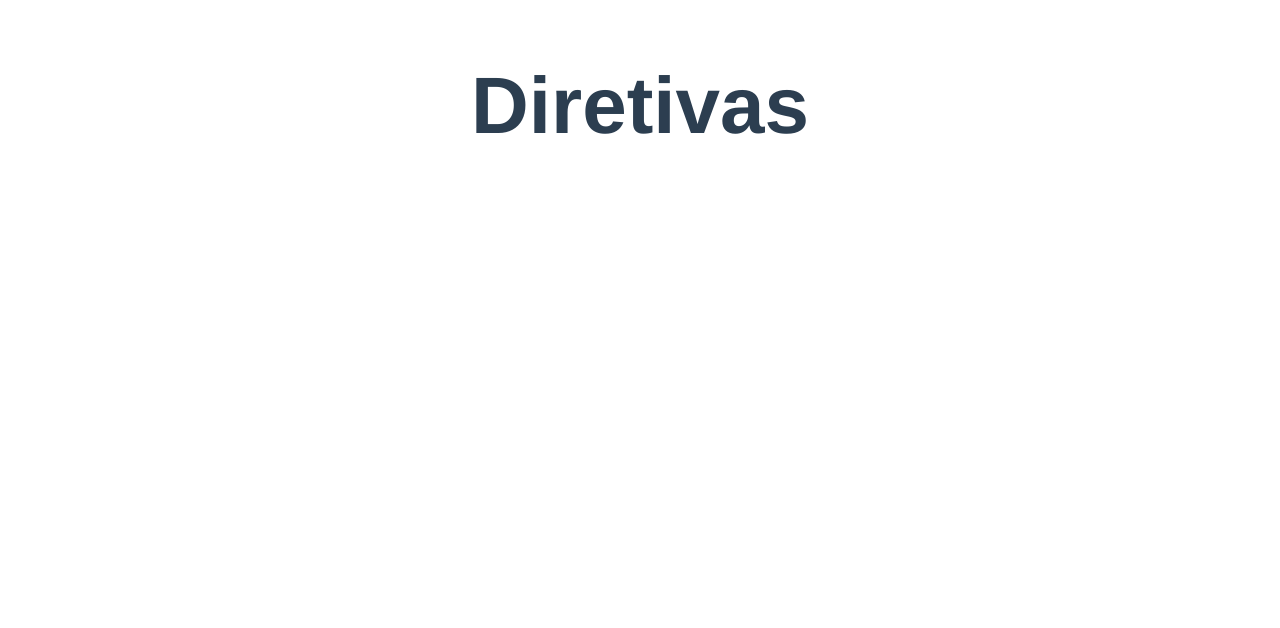
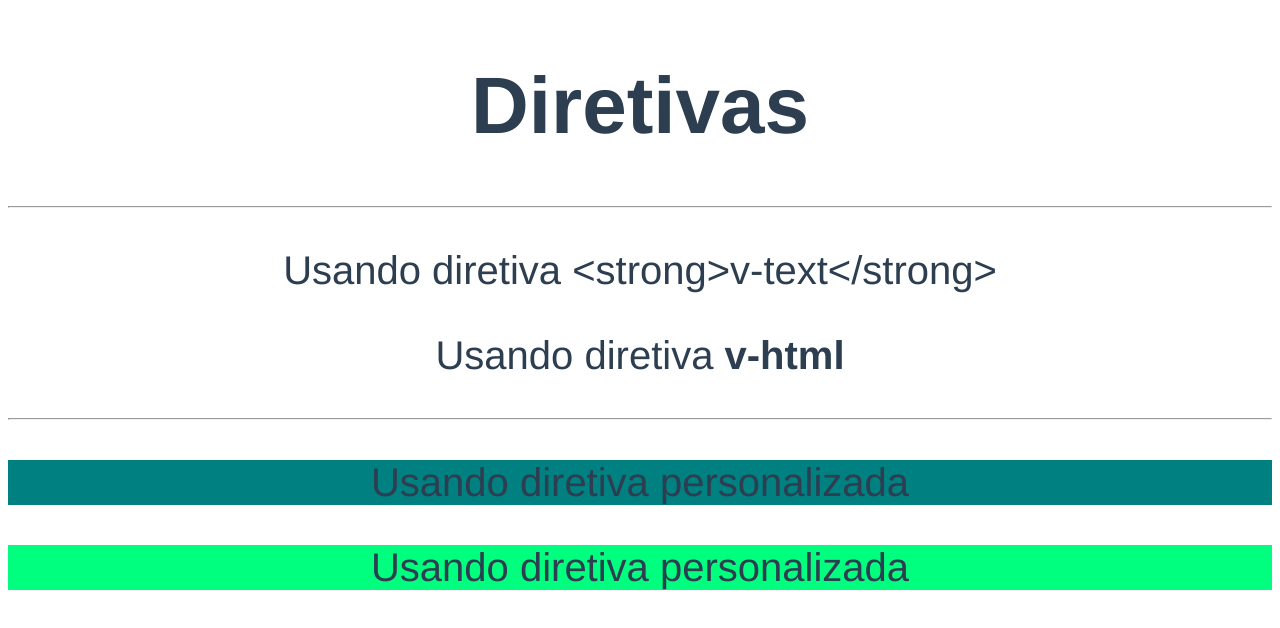
Before and after one commit to ViniciusTBednascki/CursoVuejs, a Vue app in the folder diretivas/diretivas-exercicios/: page / in a window 1280 px wide. Shown: the top 628 px of the page. Built offline with nearby package versions, Linux system fonts and the light colour scheme.

Commit message:
criando uma diretiva personalizada

```diff
--- a/diretivas/diretivas-exercicios/src/App.vue
+++ b/diretivas/diretivas-exercicios/src/App.vue
@@ -1,18 +1,28 @@
 <template>
 	<div id="app">
 		<h1>Diretivas</h1>
+		<hr>
+		<p v-text="'Usando diretiva <strong>v-text</strong>'"></p>
+		<p v-html="'Usando diretiva <strong>v-html</strong>'"></p>
+		<hr>
+		<p v-destaque="'teal'">Usando diretiva personalizada</p>
+		<p v-destaque="cor">Usando diretiva personalizada</p>
 	</div>
 </template>
 
 <script>
 export default {
-
+	data() {
+		return {
+			cor: 'springgreen'
+		}
+	}
 }
 </script>
 
 <style>
 #app {
-	font-family: 'Avenir', Helvetica, Arial, sans-serif;
+	font-family: 'Avenir', 'Helvetica', 'Arial', 'sans-serif';
 	-webkit-font-smoothing: antialiased;
 	-moz-osx-font-smoothing: grayscale;
 	text-align: center;
--- a/diretivas/diretivas-exercicios/src/main.js
+++ b/diretivas/diretivas-exercicios/src/main.js
@@ -3,6 +3,12 @@ import App from './App.vue'
 
 Vue.config.productionTip = false
 
+Vue.directive('destaque', {
+	bind(el, binding, vnode) {
+		//el.style.backgroundColor = 'lightgreen'
+		el.style.backgroundColor = binding.value
+	}
+})
 new Vue({
 	render: h => h(App),
 }).$mount('#app')
```
